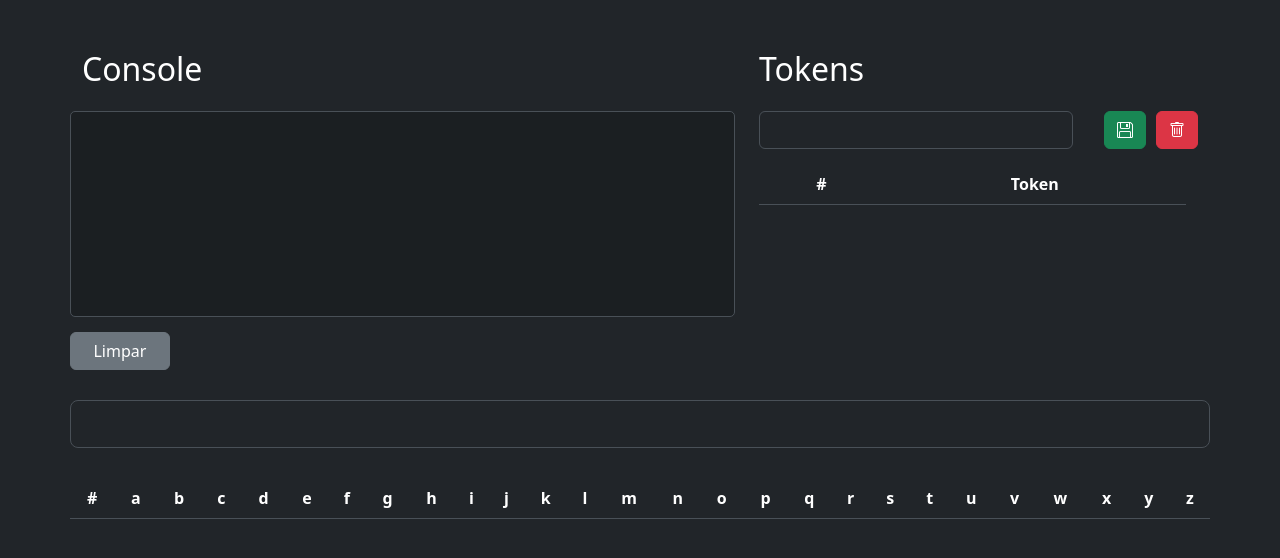
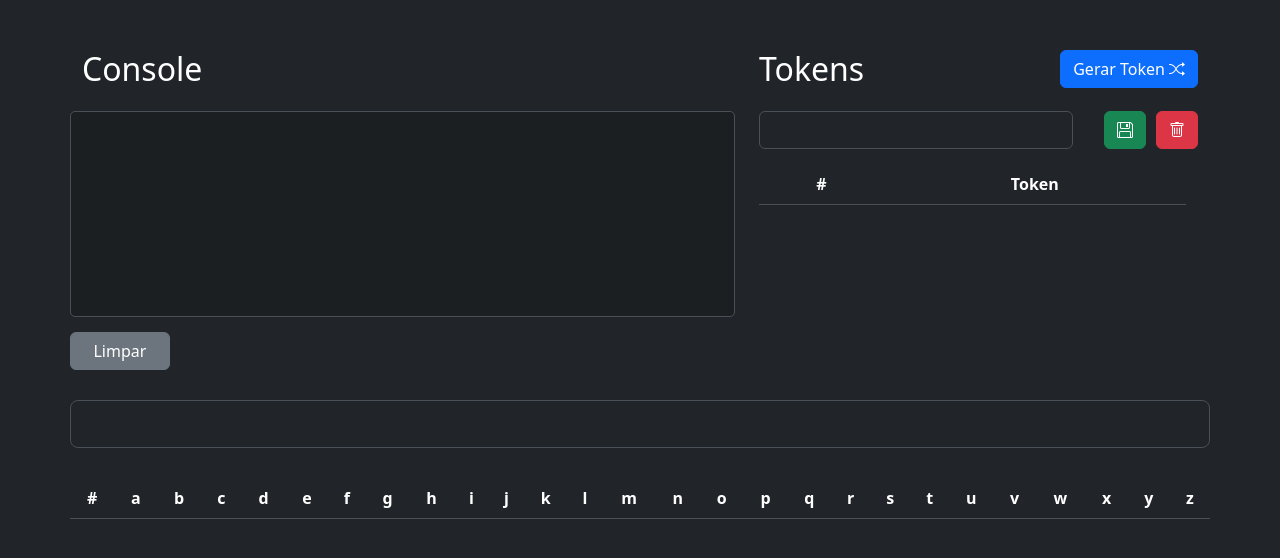
Before and after one commit to joaovitorzanardo/linguagens-formais, a plain HTML site: page index.html in a window 1280 px wide. Drawn offline with nearby package versions, Linux system fonts and the light colour scheme.

Commit message:
gerar token

```diff
--- a/index.html
+++ b/index.html
@@ -19,13 +19,14 @@
     <script type="module">
         import { saveToken, deleteToken, selectToken, initialize } from './js/token-service.js';
         import { mainInputKeypressHandler, tokenInputKeypressHandler } from './js/handlers.js';
-        import { clearConsole } from './js/utils.js';
+        import { clearConsole, gerarPalavraAleatoria } from './js/utils.js';
 
         window.initialize = initialize;
         window.saveToken = saveToken;
         window.deleteToken = deleteToken;
         window.selectToken = selectToken;
         window.clearConsole = clearConsole;
+        window.gerarPalavraAleatoria = gerarPalavraAleatoria;
 
         const mainInput = document.getElementById("input-main");
         const tokenInput = document.getElementById("input-token");
@@ -51,8 +52,18 @@
             </div>
             <div class="col-5" style="height: 100%;">
                 <div class="container tokens">
-                    <div class="row text-start">
-                        <h2>Tokens</h2>
+                    <div style="display: flex;" class="row text-start">
+                        <div class="container">
+                            <div class="row">
+                                <div class="col-6">
+                                    <h2>Tokens</h2>
+                                </div>
+                                <div style="padding: 0;" class="col-6 text-end">
+                                    <button onclick="gerarPalavraAleatoria()" class="btn btn-primary">Gerar Token <i
+                                            class="bi bi-shuffle"></i></button>
+                                </div>
+                            </div>
+                        </div>
                     </div>
                     <div style="height: 15px;"></div>
                     <div class="row" style="padding: 0;">
--- a/js/utils.js
+++ b/js/utils.js
@@ -32,6 +32,19 @@ const renderStateTableHead = () => {
     alphabet.forEach((letter) => {
         stateTableHeadRow.innerHTML += `<th>${letter}</th>`;
     });
+}
+
+function gerarPalavraAleatoria() {
+    const alfabeto = 'abcdefghijklmnopqrstuvwxyz'; // Alfabeto com letras minúsculas
+    let palavra = '';
+    let tamanho = Math.random() * (10 - 2) + 2;
+
+    for (let i = 0; i < tamanho; i++) {
+        const indiceAleatorio = Math.floor(Math.random() * alfabeto.length);
+        palavra += alfabeto[indiceAleatorio];
+    }
+
+    document.getElementById("input-token").value = palavra;
 }
 
 const getTableDataForRow = (state, letters) => {
@@ -84,4 +97,4 @@ const cleanData = () => {
     document.getElementById("input-main").value = ""
 }
 
-export { cleanData, getInputToken, getInputMain, getConsole, clearInputToken, clearConsole, renderStateTableHead, renderStateTableBody };
+export { gerarPalavraAleatoria, cleanData, getInputToken, getInputMain, getConsole, clearInputToken, clearConsole, renderStateTableHead, renderStateTableBody };
```
